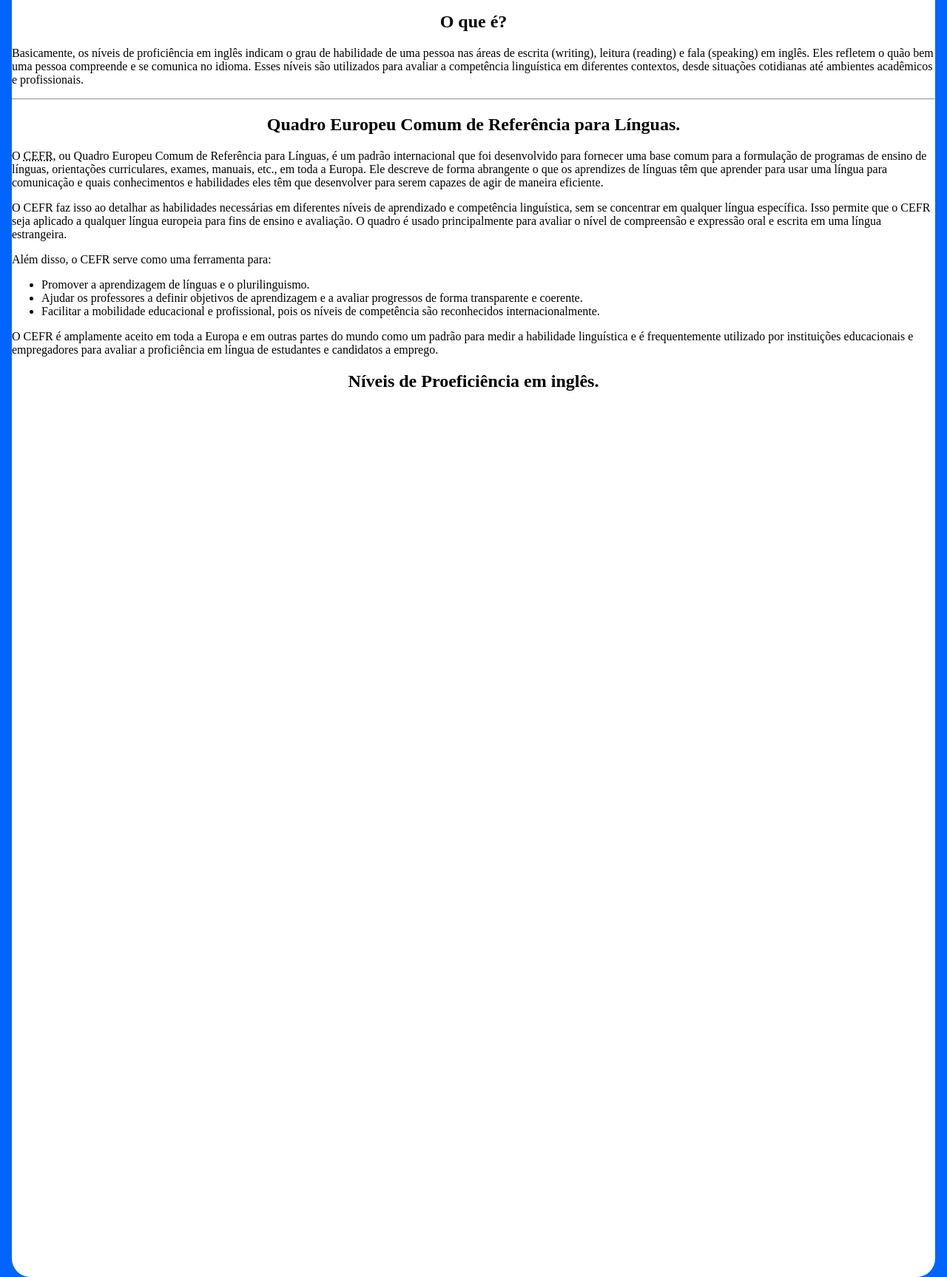
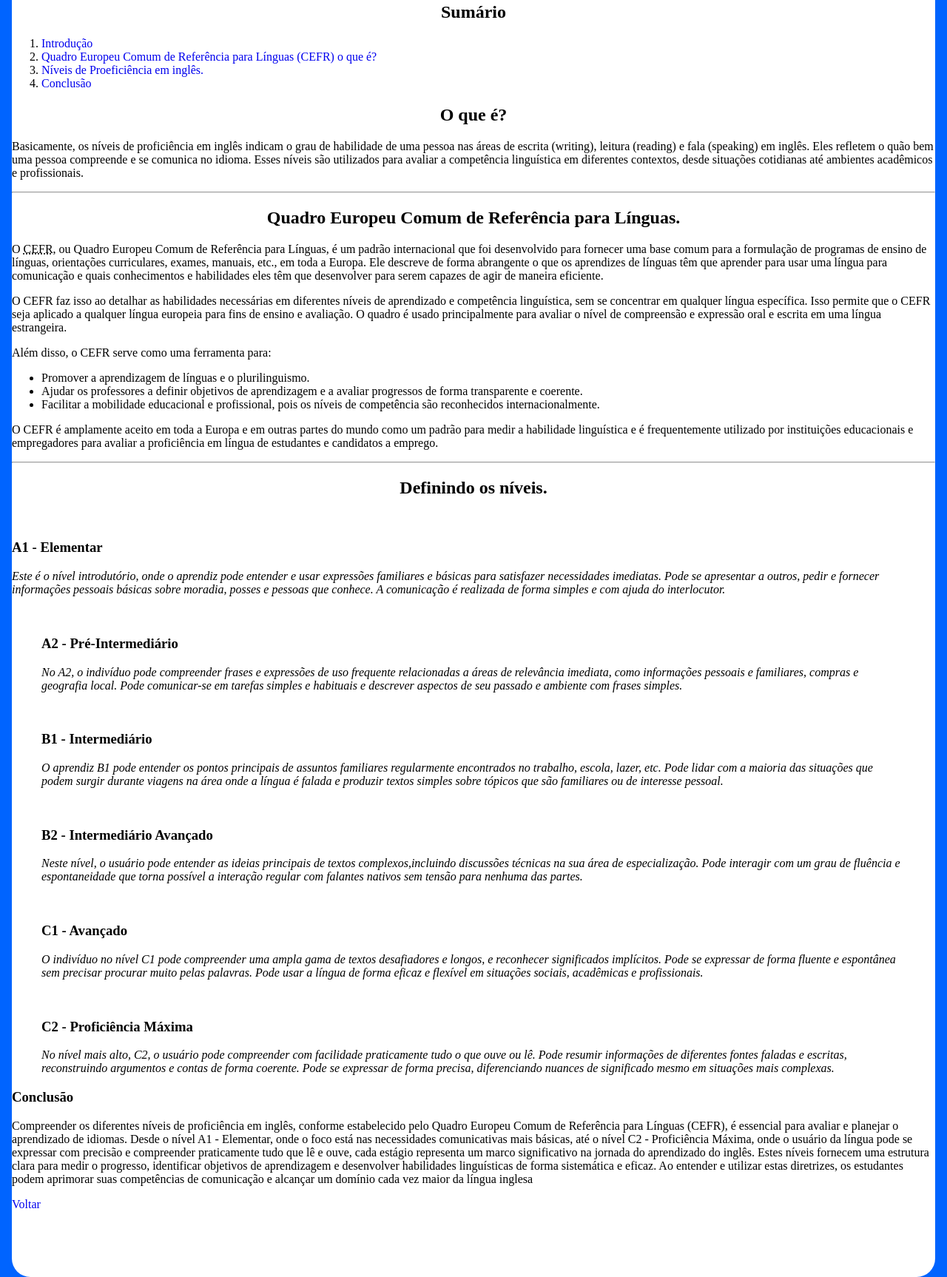
Before and after one commit to JHNature/englishconecting, a plain HTML site: page Articles - About/englishlevels/englishlevels.html in a window 1280 px wide. Shown: the part 534-2260 px from the top of the page at 74% size. Drawn offline with Linux system fonts and the light colour scheme.

Commit message:
Back to work

```diff
--- a/Articles - About/englishlevels/englishlevels.html
+++ b/Articles - About/englishlevels/englishlevels.html
@@ -24,25 +24,41 @@
 
     <main>
 
+        <section id="back">
             <header>
                 <figure>
                     <img src="people.jpg" alt="Imagem de um grupo de pessoas dialongando dentro de uma universidade">
                 </figure>
 
                 <h1>Níveis de Proeficiência em Inglês.</h1>
+            </header>
+
+            <div>
+                <h2>Sumário</h2>
+                <ol>
+                    <li><a href="#Intro">Introdução</a></li>
+                    <li><a href="#section1">Quadro Europeu Comum de Referência para Línguas (CEFR) o que é?</a></li>
+                    <li><a href="#section2">Níveis de Proeficiência em inglês.</a></li>
+                    <li><a href="#conclusion">Conclusão</a></li>
+                </ol>
+            </div>
+
+            <article id="Intro">
                 <h2>O que é?</h2>
 
                 <p>Basicamente, os níveis de proficiência em inglês indicam o grau de habilidade de uma pessoa nas áreas de escrita <span lang="en">(writing)</span>, leitura <span lang="en">(reading)</span> e fala <span lang="en">(speaking)</span> em inglês. Eles refletem o quão bem uma pessoa compreende e se comunica no idioma. Esses níveis são utilizados para avaliar a competência linguística em diferentes contextos, desde situações cotidianas até ambientes acadêmicos e profissionais.</p>
-        </header>
+            </article>
+        </section>
+
 
         <hr>
 
-        <section>
+        <section id="section1">
 
             <h2>Quadro Europeu Comum de Referência para Línguas.</h2>
 
             <article>
-                <p>O <abbr title="Common European Framework of Reference for Languages">CEFR</abbr>, ou Quadro Europeu Comum de Referência para Línguas, é um padrão internacional que foi desenvolvido para fornecer uma base comum para a formulação de programas de ensino de línguas, orientações curriculares, exames, manuais, etc., em toda a Europa. Ele descreve de forma abrangente o que os aprendizes de línguas têm que aprender para usar uma língua para comunicação e quais conhecimentos e habilidades eles têm que desenvolver para serem capazes de agir de maneira eficiente.</p>
+                <p>O <abbr  lang="en" title="Common European Framework of Reference for Languages">CEFR</abbr>, ou Quadro Europeu Comum de Referência para Línguas, é um padrão internacional que foi desenvolvido para fornecer uma base comum para a formulação de programas de ensino de línguas, orientações curriculares, exames, manuais, etc., em toda a Europa. Ele descreve de forma abrangente o que os aprendizes de línguas têm que aprender para usar uma língua para comunicação e quais conhecimentos e habilidades eles têm que desenvolver para serem capazes de agir de maneira eficiente.</p>
 
                 <p>O CEFR faz isso ao detalhar as habilidades necessárias em diferentes níveis de aprendizado e competência linguística, sem se concentrar em qualquer língua específica. Isso permite que o CEFR seja aplicado a qualquer língua europeia para fins de ensino e avaliação. O quadro é usado principalmente para avaliar o nível de compreensão e expressão oral e escrita em uma língua estrangeira.</p>
 
@@ -59,12 +75,78 @@
             </article>
         </section>
 
-        <section>
+        <hr>
 
-            <h2>Níveis de Proeficiência em inglês.</h2>
+        <section id="section2">
+
+            <header>
+
+                <div>
+                    <figure></figure>
+                    <figure></figure>
+                </div>
+
+                <h2>Definindo os níveis.</h2>
+
+            </header>
+
+
+            <div>
+                <figure>
+                    <img src="" alt="">
+                </figure>
+                <h3>A1 - Elementar</h3>
+                <p><dfn> Este é o nível introdutório, onde o aprendiz pode entender e usar expressões familiares e básicas para satisfazer necessidades imediatas. Pode se apresentar a outros, pedir e fornecer informações pessoais básicas sobre moradia, posses e pessoas que conhece. A comunicação é realizada de forma simples e com ajuda do interlocutor.</dfn></p>
+            </div>
+
+            <div>
+                <figure>
+                    <img src="" alt="">
+                    <h3>A2 - Pré-Intermediário</h3>
+                    <p><dfn>No A2, o indivíduo pode compreender frases e expressões de uso frequente relacionadas a áreas de relevância imediata, como informações pessoais e familiares, compras e geografia local. Pode comunicar-se em tarefas simples e habituais e descrever aspectos de seu passado e ambiente com frases simples.</dfn></p>
+                </figure>
+            </div>
+
+            <div>
+                <figure>
+                    <img src="" alt="">
+                    <h3>B1 - Intermediário</h3>
+                    <p><dfn> O aprendiz B1 pode entender os pontos principais de assuntos familiares regularmente encontrados no trabalho, escola, lazer, etc. Pode lidar com a maioria das situações que podem surgir durante viagens na área onde a língua é falada e produzir textos simples sobre tópicos que são familiares ou de interesse pessoal.</dfn></p>
+                </figure>
+            </div>
+
+            <div>
+                <figure>
+                    <img src="" alt="">
+                    <h3>B2 - Intermediário Avançado</h3>
+                    <p><dfn>Neste nível, o usuário pode entender as ideias principais de textos complexos,incluindo discussões técnicas na sua área de especialização. Pode interagir com um grau de fluência e espontaneidade que torna possível a interação regular com falantes nativos sem tensão para nenhuma das partes.</dfn></p>
+                </figure>
+            </div>
+
+            <div>
+                <figure>
+                    <img src="" alt="">
+                    <h3>C1 - Avançado</h3>
+                    <p><dfn>O indivíduo no nível C1 pode compreender uma ampla gama de textos desafiadores e longos, e reconhecer significados implícitos. Pode se expressar de forma fluente e espontânea sem precisar procurar muito pelas palavras. Pode usar a língua de forma eficaz e flexível em situações sociais, acadêmicas e profissionais.</dfn></p>
+                </figure>
+            </div>
+
+            <div>
+                <figure>
+                    <img src="" alt="">
+                    <h3>C2 - Proficiência Máxima</h3>
+                    <p><dfn>No nível mais alto, C2, o usuário pode compreender com facilidade praticamente tudo o que ouve ou lê. Pode resumir informações de diferentes fontes faladas e escritas, reconstruindo argumentos e contas de forma coerente. Pode se expressar de forma precisa, diferenciando nuances de significado mesmo em situações mais complexas.</dfn></p>
+                </figure>
+            </div>
+
+            <div id="conclusion">
+                <h3>Conclusão</h3>
+                <p>Compreender os diferentes níveis de proficiência em inglês, conforme estabelecido pelo Quadro Europeu Comum de Referência para Línguas (CEFR), é essencial para avaliar e planejar o aprendizado de idiomas. Desde o nível A1 - Elementar, onde o foco está nas necessidades comunicativas mais básicas, até o nível C2 - Proficiência Máxima, onde o usuário da língua pode se expressar com precisão e compreender praticamente tudo que lê e ouve, cada estágio representa um marco significativo na jornada do aprendizado do inglês. Estes níveis fornecem uma estrutura clara para medir o progresso, identificar objetivos de aprendizagem e desenvolver habilidades linguísticas de forma sistemática e eficaz. Ao entender e utilizar estas diretrizes, os estudantes podem aprimorar suas competências de comunicação e alcançar um domínio cada vez maior da língua inglesa</p>
+            </div>
 
         </section>
 
+        <a href="#back">Voltar</a>
     </main>
 
 </body>
```
Also changed, not shown: index.html (+1 -1 lines), Articles - About/englishlevels/A1.jpg (added), Articles - About/englishlevels/A2.jpg (added). Lines whose indentation alone changed are shown as unchanged.
